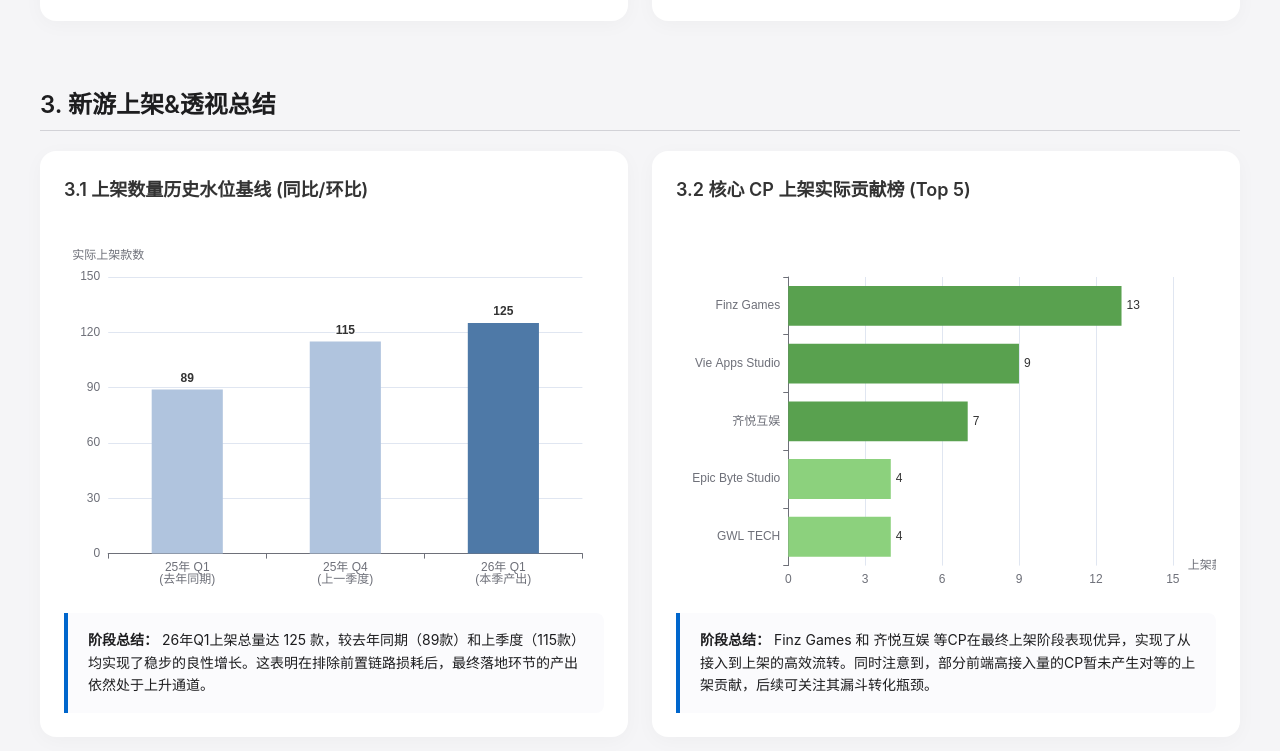
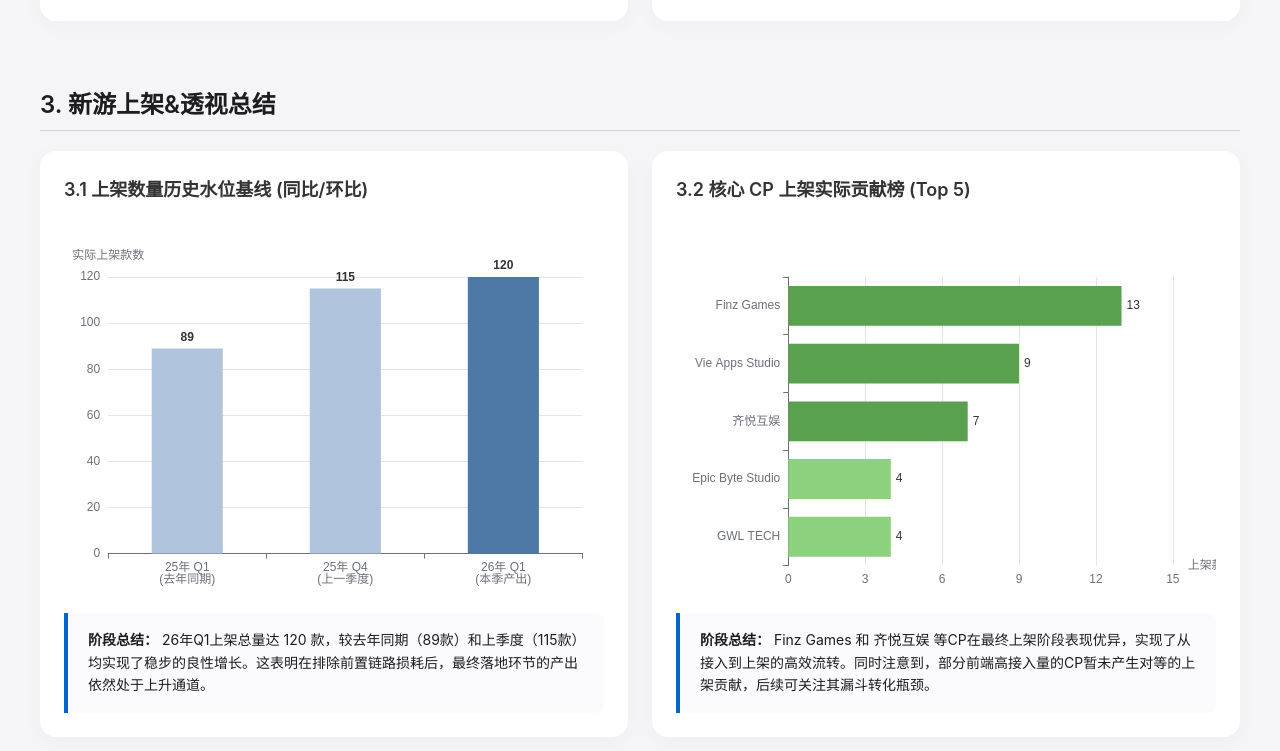
Before and after one commit to wxfn79/work-website, a plain HTML site: page index.html in a window 1280 px wide. Shown: the part 2187-2938 px from the top of the page. Drawn offline with nearby package versions, Linux system fonts and the light colour scheme.

Commit message:
Update index.html

```diff
--- a/index.html
+++ b/index.html
@@ -117,7 +117,7 @@
         <div class="card">
             <h3>3.1 上架数量历史水位基线 (同比/环比)</h3>
             <div id="chart-publish-trend" class="chart-container"></div>
-            <div class="insight"><strong>阶段总结：</strong> 26年Q1上架总量达 125 款，较去年同期（89款）和上季度（115款）均实现了稳步的良性增长。这表明在排除前置链路损耗后，最终落地环节的产出依然处于上升通道。</div>
+            <div class="insight"><strong>阶段总结：</strong> 26年Q1上架总量达 120 款，较去年同期（89款）和上季度（115款）均实现了稳步的良性增长。这表明在排除前置链路损耗后，最终落地环节的产出依然处于上升通道。</div>
         </div>
         <div class="card">
             <h3>3.2 核心 CP 上架实际贡献榜 (Top 5)</h3>
@@ -204,7 +204,7 @@
             data: [
                 { value: 89, itemStyle: { color: '#b0c4de' } },
                 { value: 115, itemStyle: { color: '#b0c4de' } },
-                { value: 125, itemStyle: { color: '#4e79a7' } }
+                { value: 120, itemStyle: { color: '#4e79a7' } }
             ],
             type: 'bar', barWidth: '45%', label: { show: true, position: 'top', fontWeight: 'bold' }
         }]
```
